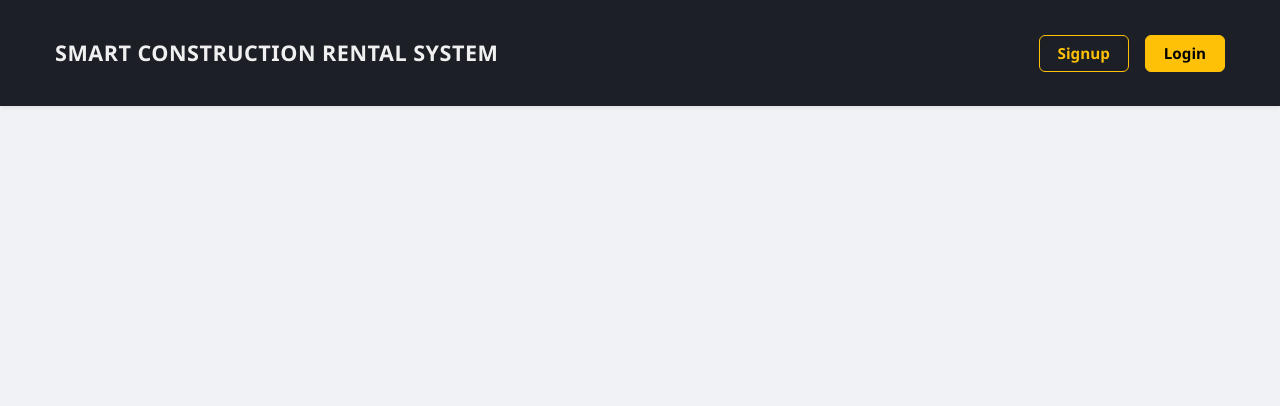
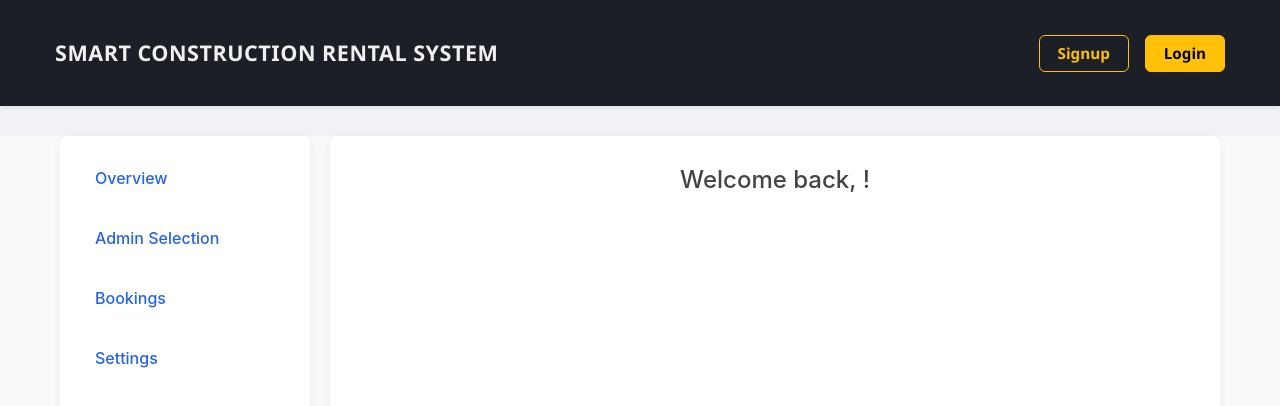
Before and after one commit to kummari-Neelaveni/React-Project-RentalApp, a React (Vite) app in the folder rental_app/: page /customerdashboard in a window 1280 px wide. Shown: the top 406 px of the page. Built offline with nearby package versions, Linux system fonts and the light colour scheme.

Commit message:
react rentak project at customer side

```diff
--- a/rental_app/src/App.jsx
+++ b/rental_app/src/App.jsx
@@ -11,6 +11,7 @@ import ViewMaterial from './Dashboards/AdminDashboard/ViewMaterial/ViewMaterial'
 import ViewBookings from './Dashboards/AdminDashboard/ViewBookings/ViewBookings'
 import Lowstock from './Dashboards/AdminDashboard/Lowstock/Lowstock'
 import CustomerDashboard from './Dashboards/CustomerDashboard/CustomerDashboard'
+import Adminselection from './Dashboards/CustomerDashboard/AdminSelection/Adminselection'
 
 const App = () => {
   return (
@@ -29,9 +30,11 @@ const App = () => {
         </Route>
 
 
-          <Route path="/CustomersDashboard" element={<CustomerDashboard/>}>
+         <Route path="/customerdashboard" element={<CustomerDashboard />}>
+        {/* default child route */}
+        <Route path="adminselection" element={<Adminselection />} />
+      </Route>
 
-          </Route>
 
 
 
--- a/rental_app/src/Dashboards/AdminDashboard/ViewMaterial/ViewMaterial.jsx
+++ b/rental_app/src/Dashboards/AdminDashboard/ViewMaterial/ViewMaterial.jsx
@@ -63,6 +63,7 @@ const ViewMaterial = () => {
   return (
     <div>
       <h1>Materials Available</h1>
+
       <div className="container">
         {viewMaterial.map((material, index) => (
           <div className="card" key={index}>
@@ -74,6 +75,7 @@ const ViewMaterial = () => {
                 <span>Size: {material.size}</span>
                 <span>Price: ${material.price}</span>
                 <span>Category: {material.category}</span>
+                <span>quantity: {material.quantity}</span>
               </div>
             </div>
             <div style={{display:"flex",gap:"2rem", padding:"2rem"}}>
--- /dev/null
+++ b/rental_app/src/Dashboards/CustomerDashboard/AdminSelection/AdminSelection.css
@@ -0,0 +1,86 @@
+/* Background and container */
+.admin-container {
+  max-width: 1000px;
+  margin: 40px auto;
+  padding: 20px 30px;
+  font-family: 'Segoe UI', Tahoma, Geneva, Verdana, sans-serif;
+  background: linear-gradient(135deg, #f0f4ff, #d9e6ff);
+  border-radius: 15px;
+  box-shadow: 0 8px 25px rgba(0, 0, 0, 0.1);
+  color: #333;
+
+  display: grid;
+  grid-template-columns: repeat(auto-fill, minmax(300px, 1fr));
+  gap: 25px;
+}
+
+/* Individual admin card */
+.admin-card {
+  background-color: #ffffff;
+  border-radius: 12px;
+  padding: 25px 30px;
+  box-shadow: 0 6px 15px rgba(0, 0, 0, 0.07);
+  transition: transform 0.25s ease, box-shadow 0.25s ease;
+  cursor: default;
+}
+
+.admin-card:hover {
+  transform: translateY(-8px);
+  box-shadow: 0 12px 30px rgba(0, 0, 0, 0.12);
+}
+
+/* Admin name */
+.admin-info h3 {
+  margin-top: 0;
+  font-size: 1.6rem;
+  color: #1e40af; /* nice blue */
+  font-weight: 700;
+}
+
+/* Email text */
+.admin-info p {
+  font-size: 1rem;
+  margin: 8px 0 20px;
+  color: #555;
+  font-weight: 500;
+}
+
+/* Materials section */
+.materials-section {
+  background-color: #f9fbff;
+  padding: 15px 20px;
+  border-radius: 10px;
+  border: 1px solid #d1d9ff;
+  font-size: 0.95rem;
+}
+
+
+  .materials-section ul {
+  padding-left: 0;       /* Remove left padding */
+  list-style-type: none; /* Remove bullets */
+  margin: 8px 0 0;
+  color: #374151;
+  font-weight: 600;
+}
+
+
+.materials-section li {
+  margin-bottom: 8px;
+}
+
+/* Message when no materials */
+.materials-section p {
+  font-style: italic;
+  color: #888;
+  margin: 0;
+}
+
+/* Header */
+.admin-container > h2 {
+  text-align: center;
+  font-size: 2.4rem;
+  color: #0f172a;
+  margin-bottom: 30px;
+  font-weight: 800;
+  letter-spacing: 1.5px;
+}
--- a/rental_app/src/Dashboards/CustomerDashboard/AdminSelection/Adminselection.jsx
+++ b/rental_app/src/Dashboards/CustomerDashboard/AdminSelection/Adminselection.jsx
@@ -1,11 +1,66 @@
-import React from 'react'
+import React, { useEffect, useState } from 'react';
+import { getDocs, collection } from 'firebase/firestore';
+import { db } from '../../../ConfigFirebase/config';
+import './Adminselection.css';
 
 const Adminselection = () => {
+  const [admins, setAdmins] = useState([]);
+  const [loading, setLoading] = useState(true);
+
+  useEffect(() => {
+    const fetchAdmins = async () => {
+      try {
+        const querySnapshot = await getDocs(collection(db, "Admins"));
+        const adminData = querySnapshot.docs.map(doc => {
+          const data = doc.data();
+          return {
+            id: doc.id,
+            name: data.name || 'No name provided',
+            email: data.email || 'No email',
+            materials: data.materials || []
+          };
+        });
+        setAdmins(adminData);
+      } catch (err) {
+        console.error("Failed to fetch admins:", err);
+      } finally {
+        setLoading(false);
+      }
+    };
+
+    fetchAdmins();
+  }, []);
+
+  if (loading) return <p className="loading">Loading admin data...</p>;
+
+  if (admins.length === 0) {
+    return <p className="no-data">No admins found or failed to load data.</p>;
+  }
+
   return (
-    <div>
-      admin selction
+    <div className="admin-container">
+
+
+      {admins.map(admin => (
+        <div key={admin.id} className="admin-card">
+          <h3>{admin.name}</h3>
+          <p><strong>Email:</strong> {admin.email}</p>
+
+          <div className="materials-section">
+            {admin.materials.length > 0 ? (
+              <ul>
+                {[...new Set(admin.materials.map(m => m.BusinessName || 'N/A'))].map((name, index) => (
+                  <li key={index}>{name}</li>
+                ))}
+              </ul>
+            ) : (
+              <p>No materials listed</p>
+            )}
+          </div>
+        </div>
+      ))}
     </div>
-  )
-}
+  );
+};
 
-export default Adminselection
+export default Adminselection;
--- /dev/null
+++ b/rental_app/src/Dashboards/CustomerDashboard/CustomerDashboard.css
@@ -0,0 +1,134 @@
+/* Base container for the dashboard */
+.dashboard-container {
+  font-family: 'Inter', sans-serif;
+  color: #444;
+  background-color: #f9f9f9;
+  min-height: 100vh;
+}
+
+/* Header styling */
+.dashboard-header {
+  display: flex;
+  justify-content: space-between;
+  align-items: center;
+  background-color: #2563eb;
+  color: #fff;
+  padding: 20px 40px;
+  box-shadow: 0 4px 8px rgba(0, 0, 0, 0.1);
+}
+
+.dashboard-header h1 {
+  margin: 0;
+  font-size: 28px;
+}
+
+.header-actions .header-link {
+  color: #fff;
+  margin-left: 20px;
+  text-decoration: none;
+  font-weight: 500;
+  transition: opacity 0.2s ease;
+}
+
+.header-actions .header-link:hover {
+  opacity: 0.8;
+}
+
+/* Dashboard layout using Flexbox */
+.dashboard-content {
+  display: flex;
+  max-width: 1200px;
+  margin: 30px auto;
+  padding: 0 20px;
+}
+
+/* Sidebar styling */
+.dashboard-sidebar {
+  width: 250px;
+  background-color: #fff;
+  border-radius: 8px;
+  padding: 20px;
+  margin-right: 20px;
+  box-shadow: 0 2px 10px rgba(0,0,0,0.05);
+}
+
+.dashboard-sidebar ul {
+  list-style-type: none;
+  padding: 0;
+}
+
+.dashboard-sidebar li {
+  margin-bottom: 16px;
+}
+
+.sidebar-link {
+  text-decoration: none;
+  color: #2563eb;
+  font-size: 16px;
+  font-weight: 500;
+  display: block;
+  padding: 10px 15px;
+  border-radius: 6px;
+  transition: background-color 0.2s ease;
+}
+
+.sidebar-link:hover {
+  background-color: #e0ebff;
+}
+
+/* Main content area styling */
+.dashboard-main {
+  flex: 1;
+  background-color: #fff;
+  border-radius: 8px;
+  padding: 30px;
+  box-shadow: 0 2px 10px rgba(0,0,0,0.05);
+}
+
+/* Welcome message and call-to-action button */
+.dashboard-welcome {
+  text-align: center;
+  margin-bottom: 30px;
+}
+
+.dashboard-welcome h2 {
+  font-size: 24px;
+  margin-bottom: 10px;
+}
+
+.dashboard-welcome p {
+  font-size: 16px;
+  color: #666;
+}
+
+.dashboard-button {
+  display: inline-block;
+  margin-top: 15px;
+  background: linear-gradient(135deg, #4e8cff, #2563eb);
+  padding: 12px 30px;
+  border-radius: 8px;
+  font-size: 16px;
+  font-weight: 600;
+  color: #fff;
+  text-decoration: none;
+  transition: transform 0.2s ease, box-shadow 0.2s ease;
+}
+
+.dashboard-button:hover {
+  transform: translateY(-3px);
+  box-shadow: 0 6px 15px rgba(0, 0, 0, 0.1);
+}
+
+/* Responsive adjustments */
+@media (max-width: 768px) {
+  .dashboard-content {
+    flex-direction: column;
+    padding: 0;
+  }
+
+  .dashboard-sidebar {
+    width: 100%;
+    margin-right: 0;
+    margin-bottom: 20px;
+  }
+}
--- a/rental_app/src/Dashboards/CustomerDashboard/CustomerDashboard.jsx
+++ b/rental_app/src/Dashboards/CustomerDashboard/CustomerDashboard.jsx
@@ -1,11 +1,58 @@
-import React from 'react';
+import React, { useEffect, useState } from 'react';
+import { Outlet, Link } from 'react-router-dom';
+import { doc, getDoc } from 'firebase/firestore';
+import { db } from '../../ConfigFirebase/config';
+import './CustomerDashboard.css';
+
+const CustomerDashboard = () => {
+  const [customerName, setCustomerName] = useState('');
+
+  useEffect(() => {
+    const loggedinUserFirebase = JSON.parse(localStorage.getItem("loggedInCustomer")); // singular key
+    if (!loggedinUserFirebase) return;
+
+    const fetchCustomerData = async () => {
+  try {
+    const docRef = doc(db, "Customers", loggedinUserFirebase.user.displayName);
+
+    const docSnap = await getDoc(docRef);
+    console.log(docSnap,"docsnap")
+
+    if (docSnap.exists()) {
+      const data = docSnap.data();
+      console.log(data,"data")
+      setCustomerName(data.name );
+    } else {
+      console.warn("No customer data found.");
+    }
+  } catch (error) {
+    console.error("Error fetching customer data:", error);
+  }
+};
 
 
-const CustomerDashboard = () => {
+    fetchCustomerData();
+  }, []);
+
   return (
-   <div>
-    Admins
-   </div>
+    <div className="dashboard-container">
+      <div className="dashboard-content">
+        <div className="dashboard-sidebar">
+          <ul>
+            <li><Link to="/dashboard" className="sidebar-link">Overview</Link></li>
+            <li><Link to="adminselection" className="sidebar-link">Admin Selection</Link></li>
+            <li><Link to="/bookings" className="sidebar-link">Bookings</Link></li>
+            <li><Link to="/settings" className="sidebar-link">Settings</Link></li>
+          </ul>
+        </div>
+        <main className="dashboard-main">
+          <div className="dashboard-welcome">
+            <h2>Welcome back, {customerName }!</h2>
+          </div>
+          <Outlet />
+        </main>
+      </div>
+    </div>
   );
 };
 
```
Also changed, not shown: rental_app/src/Dashboards/AdminDashboard/AddMaterial/AddMaterial.jsx (+33 -19 lines).
